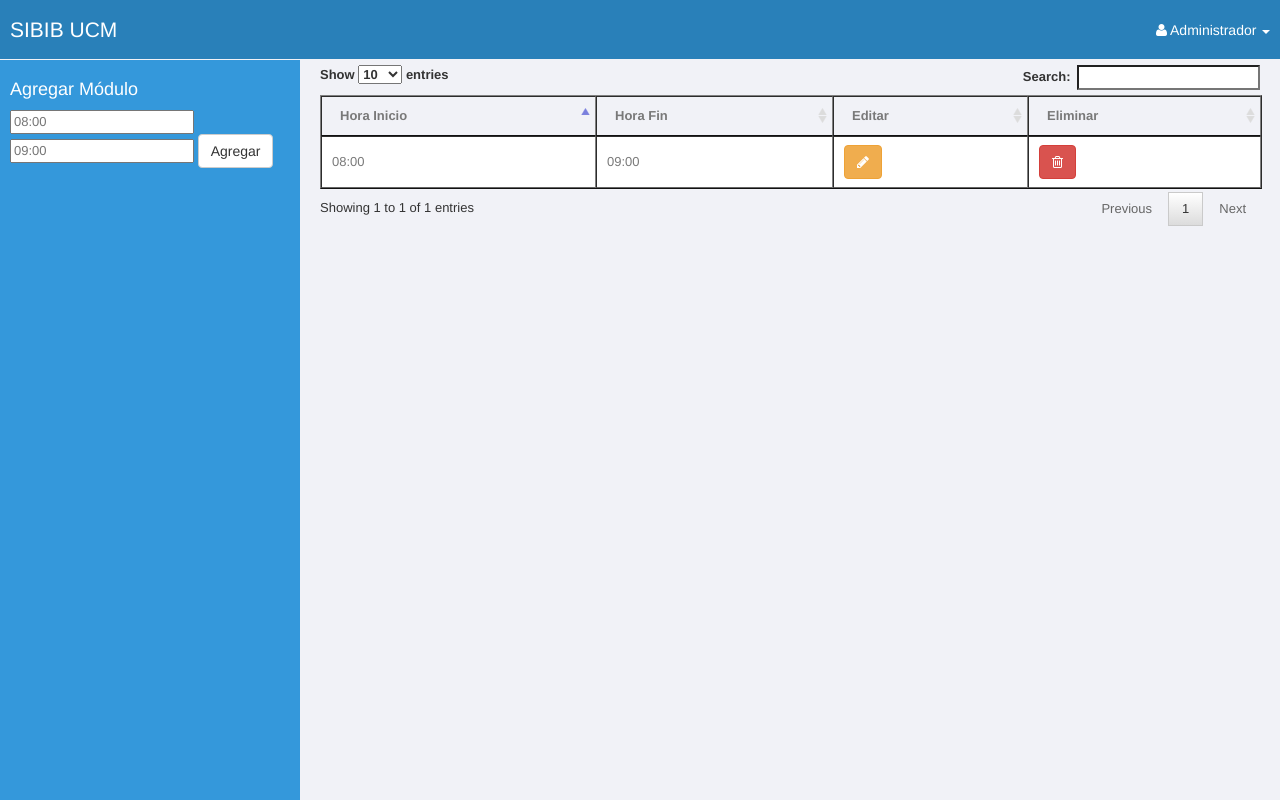
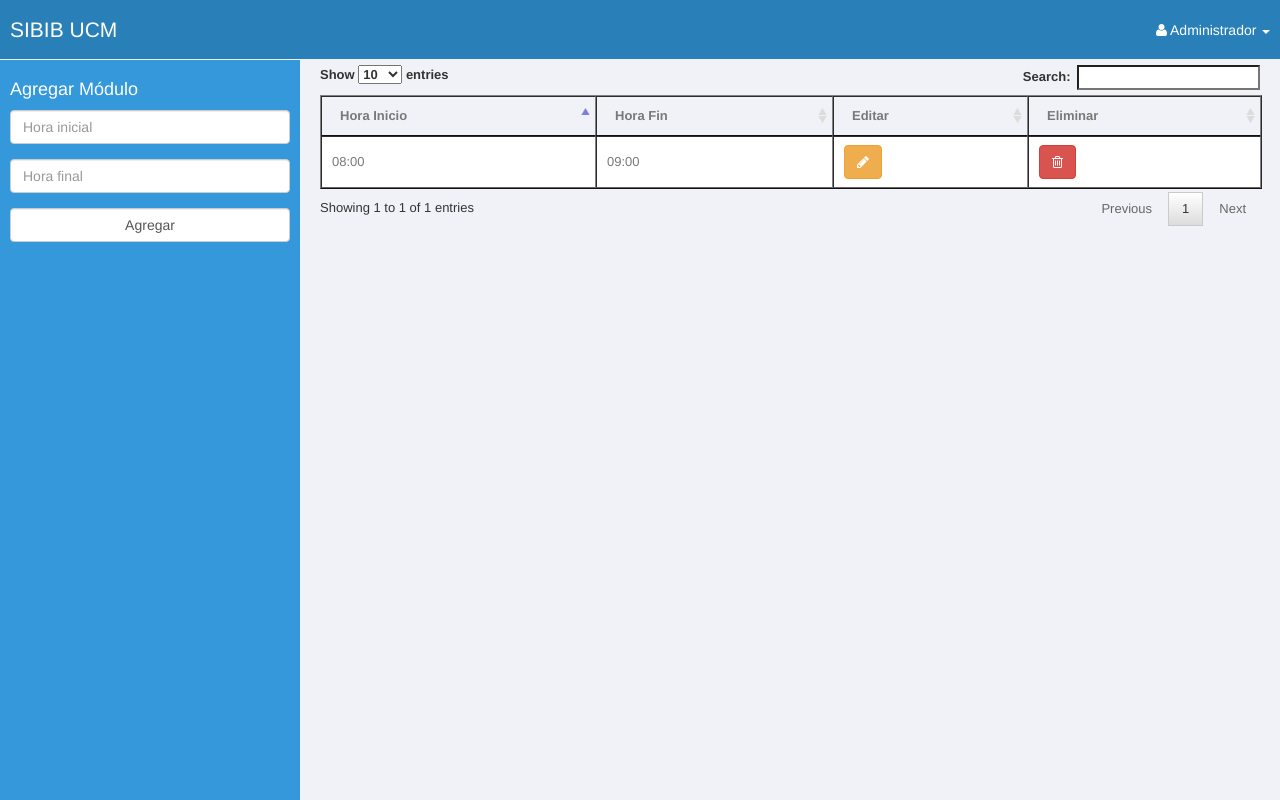
Before and after one commit to ernestoacevedo/reserva-salas, a CodeIgniter app: page /index.php/modulos/index in a window 1280 px wide. Run offline with CodeIgniter, Linux system fonts and the light colour scheme.

Commit message:
Arreglo en sidebar para mantenedor de módulos

```diff
--- a/application/views/view_modulos.php
+++ b/application/views/view_modulos.php
@@ -28,10 +28,16 @@
       <div id="sidebar">
         <div class="form-wrapper">
           <h4>Agregar Módulo</h4>
-          <form id="form_modulo" action="<?php echo site_url('modulos/nuevo');?>" method="post">
-            <input type="text" id="hora_inicio" name="hora_inicio" value="" placeholder="08:00">
-            <input type="text" id="hora_fin" name="hora_fin" value="" placeholder="09:00">
-            <button type="submit" name="agregar-modulo" class="btn btn-default" value="">Agregar</button>
+          <form id="form_modulo" action="<?php echo site_url('modulos/nuevo');?>" method="post" role="form">
+            <div class="form-group">
+              <input type="text" class="form-control" id="hora_inicio" name="hora_inicio" value="" placeholder="Hora inicial">
+            </div>
+            <div class="form-group">
+              <input type="text" class="form-control" id="hora_fin" name="hora_fin" value="" placeholder="Hora final">
+            </div>
+            <div class="form-group">
+              <button type="submit" class="form-control" name="agregar-modulo" class="btn btn-default" value="">Agregar</button>
+            </div>
           </form>
         </div>
       </div>
--- a/css/custom.css
+++ b/css/custom.css
@@ -110,7 +110,7 @@ a.logo {
 .form-wrapper {
   top: 70px;
   left: 10px;
-  width: 100%;
+  width: 280px;
   position: relative;
 }
 
```
